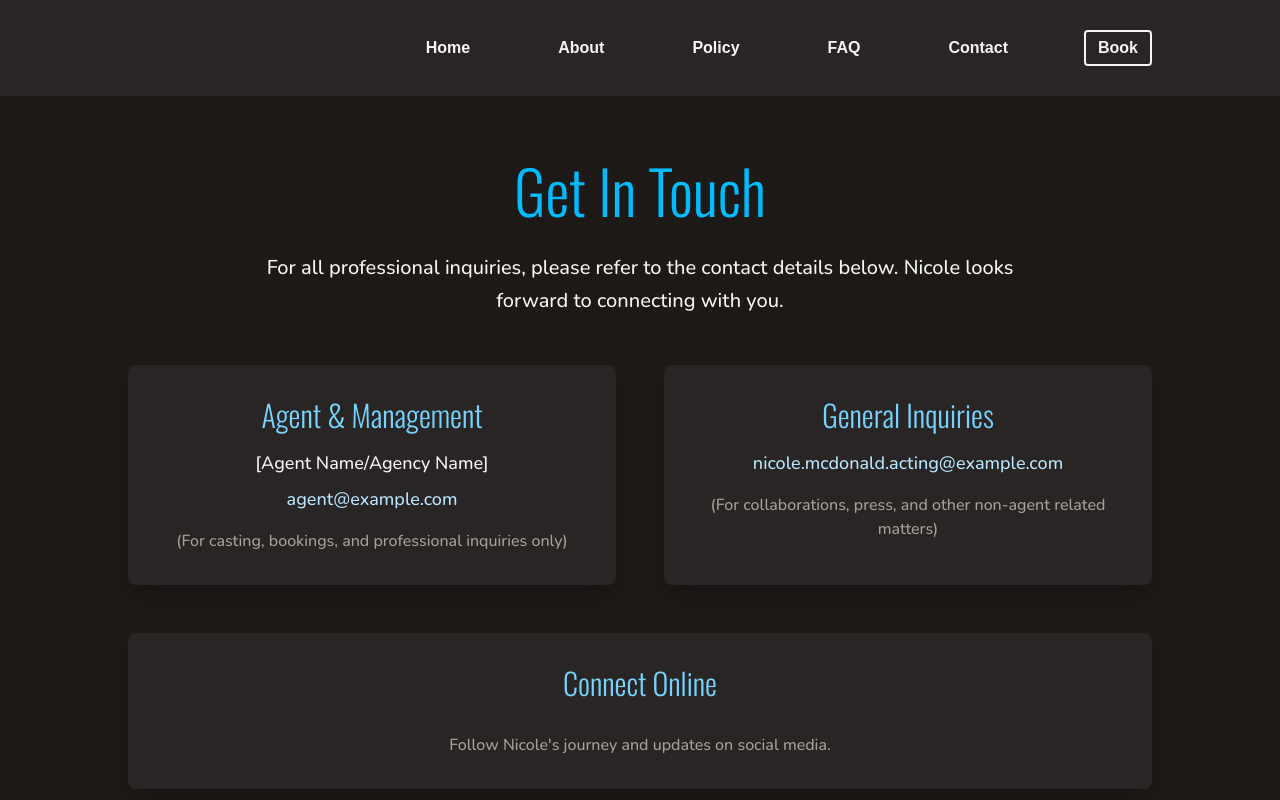
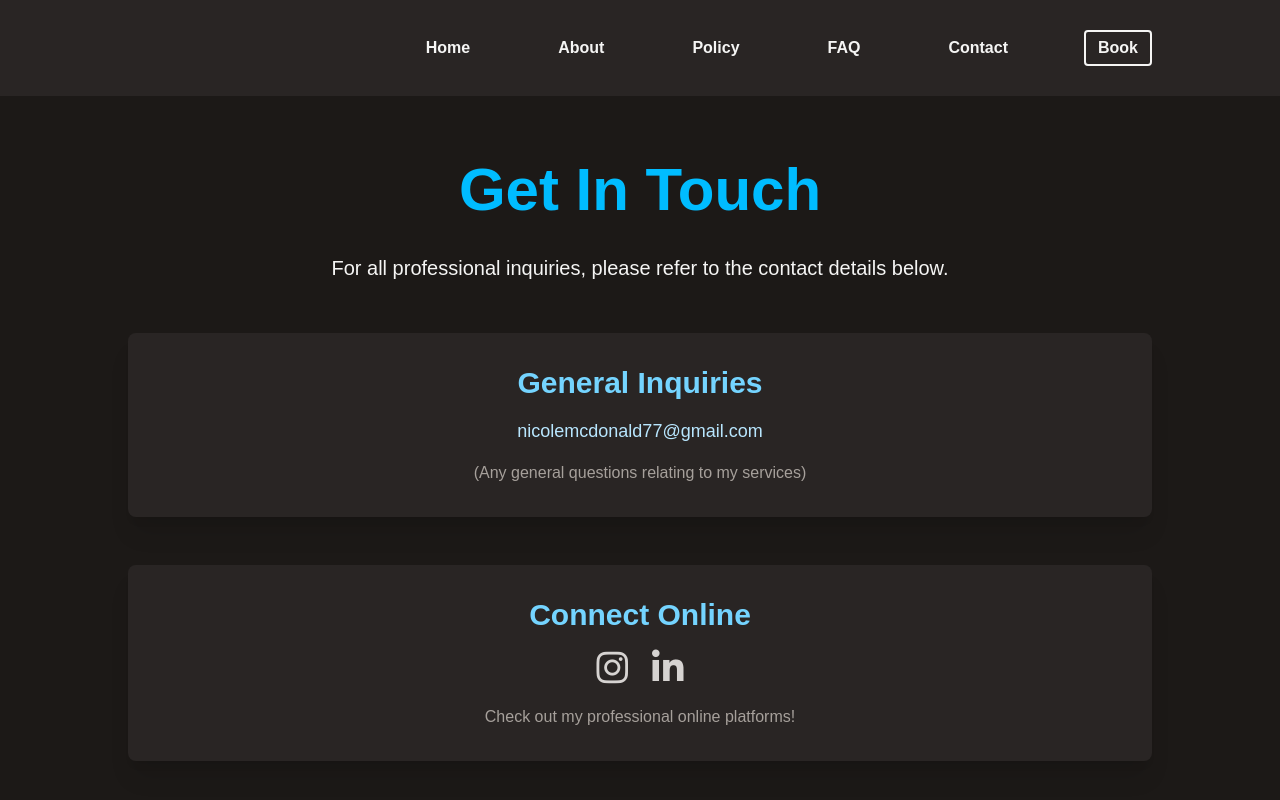
Before and after one commit to kalandjl/acting-tutor-service, a Next.js app: page /contact in a window 1280 px wide. Shown: the top 800 px of the page. Built offline with nearby package versions, Linux system fonts and the light colour scheme.

Commit message:
updated contact page

```diff
--- a/app/contact/page.tsx
+++ b/app/contact/page.tsx
@@ -1,14 +1,14 @@
-"use client"; // This directive is essential for Framer Motion
+"use client"
+import React, { FC } from 'react';
+import { motion } from 'framer-motion';
+import Layout from '@/components/Layout';
 
-import { motion } from "framer-motion";
-import { FC } from "react";
-import Link from "next/link";
-import Layout from "@/components/Layout";
-import { nunito, oswald } from "@/app/fonts"; // Assuming these are your primary fonts
+// Simulate font classes as they are external imports in the original code
+const oswald = { className: 'font-extrabold' }; // Using Tailwind's font-extrabold for Oswald effect
+const nunito = { className: 'font-normal' };   // Using Tailwind's font-normal for Nunito effect
 
-interface Props {}
-
-const ContactPage: FC<Props> = () => {
+// Main ContactPage component
+const ContactPage = () => {
     // Animation variants for Framer Motion
     const pageVariants = {
         hidden: { opacity: 0, y: 20 },
@@ -30,14 +30,15 @@ const ContactPage: FC<Props> = () => {
 
     return (
         <Layout navColor="stone-800">
-            {/* Ensure navColor uses full Tailwind class */}
             <>
+                {/* Main content section for the contact page */}
                 <motion.section
-                    className="min-h-screen bg-stone-900 text-stone-100 py-16 px-4 md:px-8 lg:px-16 flex flex-col items-center justify-center"
+                    className="min-h-screen bg-stone-900 text-stone-100 py-16 px-4 md:px-8 lg:px-16 flex flex-col items-center justify-center font-inter" // Added font-inter for default
                     variants={pageVariants}
                     initial="hidden"
                     animate="visible"
                 >
+                    {/* Page Title */}
                     <motion.h1
                         className={`${oswald.className} text-5xl md:text-6xl font-bold mb-8 text-center text-sky-400`}
                         variants={itemVariants}
@@ -45,34 +46,16 @@ const ContactPage: FC<Props> = () => {
                         Get In Touch
                     </motion.h1>
 
+                    {/* Introductory Paragraph */}
                     <motion.p
                         className={`${nunito.className} text-lg md:text-xl text-center max-w-3xl mb-12 leading-relaxed`}
                         variants={itemVariants}
                     >
-                        For all professional inquiries, please refer to the contact details below. Nicole looks forward to connecting with you.
+                        For all professional inquiries, please refer to the contact details below.
                     </motion.p>
 
-                    <div className="grid grid-cols-1 md:grid-cols-2 gap-12 max-w-5xl w-full">
-                        {/* Agent/Management Section */}
-                        <motion.div
-                            className="bg-stone-800 p-8 rounded-lg shadow-xl flex flex-col items-center text-center"
-                            variants={itemVariants}
-                        >
-                            <h2 className={`${oswald.className} text-3xl font-bold mb-4 text-sky-300`}>
-                                Agent & Management
-                            </h2>
-                            <p className={`${nunito.className} text-lg mb-2`}>
-                                [Agent Name/Agency Name]
-                            </p>
-                            <p className={`${nunito.className} text-lg mb-4`}>
-                                <Link href="mailto:agent@example.com" className="text-sky-200 hover:text-sky-400 transition-colors duration-200">
-                                    agent@example.com
-                                </Link>
-                            </p>
-                            <p className={`${nunito.className} text-md text-stone-400`}>
-                                (For casting, bookings, and professional inquiries only)
-                            </p>
-                        </motion.div>
+                    {/* Grid container for contact sections */}
+                    <div className="grid grid-cols-1 md:grid-cols-1 gap-12 max-w-5xl w-full"> {/* Changed to md:grid-cols-1 */}
 
                         {/* General Inquiries Section */}
                         <motion.div
@@ -83,64 +66,51 @@ const ContactPage: FC<Props> = () => {
                                 General Inquiries
                             </h2>
                             <p className={`${nunito.className} text-lg mb-4`}>
-                                <a href="mailto:nicole.mcdonald.acting@example.com" className="text-sky-200 hover:text-sky-400 transition-colors duration-200">
-                                    nicole.mcdonald.acting@example.com
+                                <a href="mailto:nicolemcdonald77@gmail.com" className="text-sky-200 hover:text-sky-400 transition-colors duration-200">
+                                    nicolemcdonald77@gmail.com
                                 </a>
                             </p>
                             <p className={`${nunito.className} text-md text-stone-400`}>
-                                (For collaborations, press, and other non-agent related matters)
+                                (Any general questions relating to my services)
                             </p>
                         </motion.div>
 
                         {/* Social Media Section */}
                         <motion.div
-                            className="md:col-span-2 bg-stone-800 p-8 rounded-lg shadow-xl flex flex-col items-center text-center"
+                            className="md:col-span-1 bg-stone-800 p-8 rounded-lg shadow-xl flex flex-col items-center text-center" // Changed to md:col-span-1
                             variants={itemVariants}
                         >
                             <h2 className={`${oswald.className} text-3xl font-bold mb-4 text-sky-300`}>
                                 Connect Online
                             </h2>
                             <div className="flex space-x-6 text-4xl">
-                                {/* Replace with actual icons/links as needed */}
-                                <Link href="https://www.imdb.com/name/nmXXXXXXX/" target="_blank" rel="noopener noreferrer" passHref>
-                                    <motion.p
-                                        className="text-stone-300 hover:text-sky-400 transition-colors duration-200"
-                                        whileHover={{ scale: 1.1 }}
-                                        whileTap={{ scale: 0.9 }}
-                                        aria-label="IMDb Profile"
-                                    >
-                                        <i className="fab fa-imdb"></i> {/* Font Awesome IMDb icon */}
-                                    </motion.p>
-                                </Link>
-                                <Link href="https://www.instagram.com/nicolemcdonald_acting/" target="_blank" rel="noopener noreferrer" passHref>
-                                    <motion.p
-                                        className="text-stone-300 hover:text-sky-400 transition-colors duration-200"
+                                {/* Instagram Link */}
+                                <a href="https://www.instagram.com/nicolemcdonald_acting/" target="_blank" rel="noopener noreferrer" className="text-stone-300 hover:text-sky-400 transition-colors duration-200">
+                                    <motion.i
+                                        className="fab fa-instagram" // Font Awesome Instagram icon
                                         whileHover={{ scale: 1.1 }}
                                         whileTap={{ scale: 0.9 }}
                                         aria-label="Instagram Profile"
-                                    >
-                                        <i className="fab fa-instagram"></i> {/* Font Awesome Instagram icon */}
-                                    </motion.p>
-                                </Link>
-                                <Link href="https://www.linkedin.com/in/nicolemcdonald/" target="_blank" rel="noopener noreferrer" passHref>
-                                    <motion.p
-                                        className="text-stone-300 hover:text-sky-400 transition-colors duration-200"
+                                    ></motion.i>
+                                </a>
+                                {/* LinkedIn Link */}
+                                <a href="https://www.linkedin.com/in/nicolemcdonald/" target="_blank" rel="noopener noreferrer" className="text-stone-300 hover:text-sky-400 transition-colors duration-200">
+                                    <motion.i
+                                        className="fab fa-linkedin-in" // Font Awesome LinkedIn icon
                                         whileHover={{ scale: 1.1 }}
                                         whileTap={{ scale: 0.9 }}
                                         aria-label="LinkedIn Profile"
-                                    >
-                                        <i className="fab fa-linkedin-in"></i> {/* Font Awesome LinkedIn icon */}
-                                    </motion.p>
-                                </Link>
+                                    ></motion.i>
+                                </a>
                             </div>
                             <p className={`${nunito.className} text-md text-stone-400 mt-4`}>
-                                Follow Nicole's journey and updates on social media.
+                                Check out my professional online platforms!
                             </p>
                         </motion.div>
 
                         {/* Location/Base Section */}
                         <motion.div
-                            className="md:col-span-2 bg-stone-800 p-8 rounded-lg shadow-xl flex flex-col items-center text-center"
+                            className="md:col-span-1 bg-stone-800 p-8 rounded-lg shadow-xl flex flex-col items-center text-center" // Changed to md:col-span-1
                             variants={itemVariants}
                         >
                             <h2 className={`${oswald.className} text-3xl font-bold mb-4 text-sky-300`}>
@@ -150,10 +120,13 @@ const ContactPage: FC<Props> = () => {
                                 Vancouver, British Columbia, Canada
                             </p>
                             <p className={`${nunito.className} text-md text-stone-400`}>
+                                {/* Additional location details can go here if needed */}
                             </p>
                         </motion.div>
                     </div>
                 </motion.section>
+                {/* Include Font Awesome for icons */}
+                <link rel="stylesheet" href="https://cdnjs.cloudflare.com/ajax/libs/font-awesome/6.0.0-beta3/css/all.min.css" crossOrigin="anonymous" referrerPolicy="no-referrer" />
             </>
         </Layout>
     );
```
